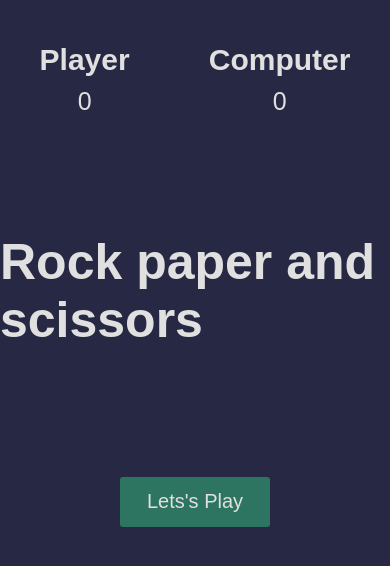
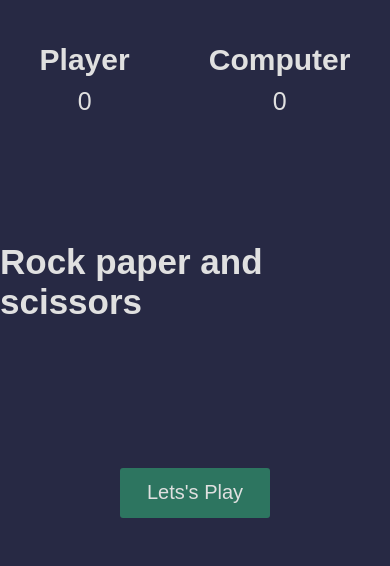
Before and after one commit to seunbayo/RPSG, a plain HTML site: page index.html in a window 390 px wide. Shown: the top 566 px of the page. Drawn offline with Linux system fonts and the light colour scheme.

Commit message:
made some mobile changes

```diff
--- a/assets/css/style.css
+++ b/assets/css/style.css
@@ -41,6 +41,15 @@ section{
 .intro h1{
     font-size: 50px;
 }
+
+@media only screen and (max-width: 600px) {
+    .intro h1 {
+     align-items: center;
+     font-size: 35px;
+    }
+  }
+
+
 
 .intro button,
 .match button{
```
